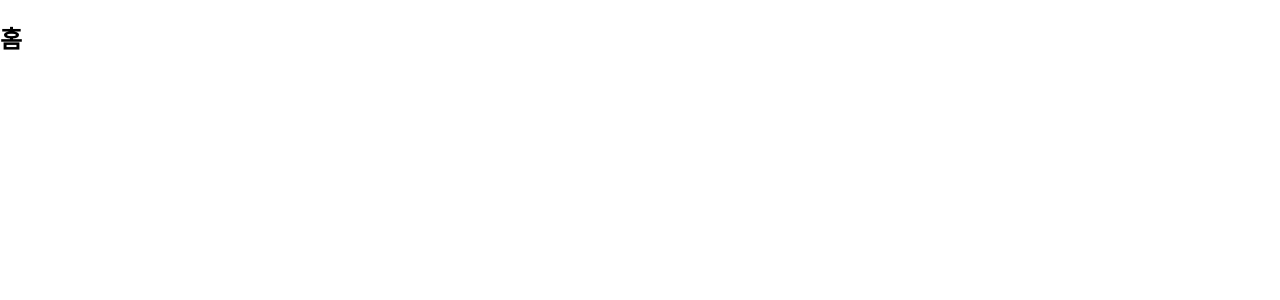
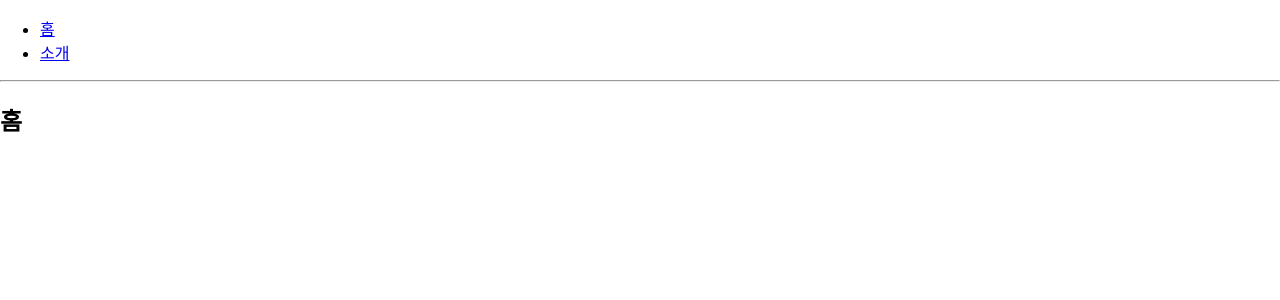
Before and after one commit to jiwonkim0131/react-practice, a React (Create React App) app in the folder react-router/react-router-tutorial/: page / in a window 1280 px wide. Shown: the top 300 px of the page. Built offline with nearby package versions, Linux system fonts and the light colour scheme.

Commit message:
feat: Link 컴포넌트를 이용한 페이지 전환 실습

```diff
--- a/react-router/react-router-tutorial/src/shared/App.js
+++ b/react-router/react-router-tutorial/src/shared/App.js
@@ -1,16 +1,23 @@
-import React, { Component } from 'react';
-import { Route } from 'react-router-dom';
+import React from 'react';
+import { Route, Link } from 'react-router-dom';
 import { Home, About } from '../pages/index';
 
-class App extends Component {
-  render() {
-    return (
-      <div>
-        <Route exact path='/' component={Home} />
-        <Route path='/about' component={About} />
-      </div>
-    );
-  }
-}
+const App = () => {
+  return (
+    <div>
+      <ul>
+        <li>
+          <Link to='/'>홈</Link>
+        </li>
+        <li>
+          <Link to='/about'>소개</Link>
+        </li>
+      </ul>
+      <hr />
+      <Route exact path='/' component={Home} />
+      <Route exact path='/about' component={About} />
+    </div>
+  );
+};
 
 export default App;
```
Also changed, not shown: 1 other file (tests, documents, lock files or other folders).
